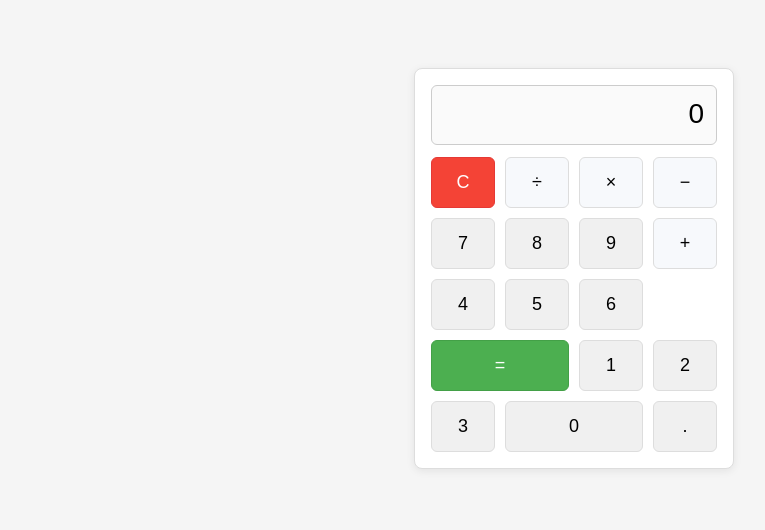
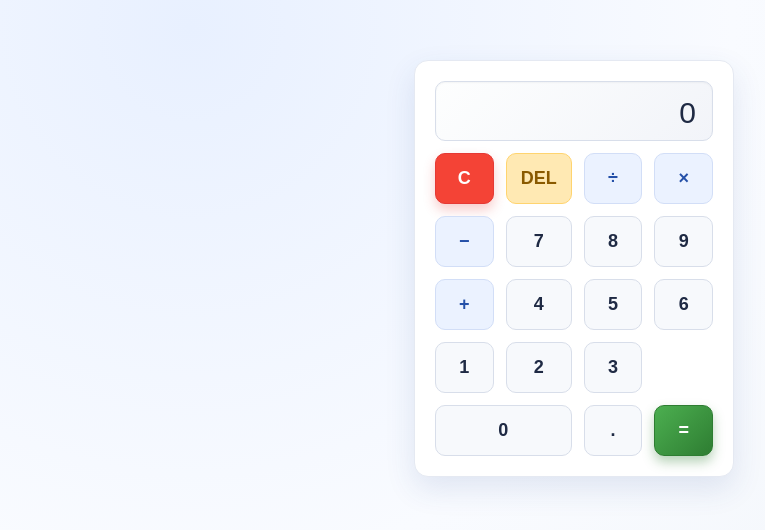
Before and after one commit to tradedgesystem/learning, a plain HTML site: page index.html in a window 1280 px wide. Shown: the part 132-662 px from the top of the page, without its empty margins (66-831 px from the left). Drawn offline with Linux system fonts and the light colour scheme.

Commit message:
Improve calculator layout and controls

```diff
--- a/index.html
+++ b/index.html
@@ -10,7 +10,7 @@
     }
 
     body {
-      background: #f5f5f5;
+      background: radial-gradient(circle at 20% 20%, #e8f0ff, #f9fbff 45%, #eef2f7);
       font-family: Arial, sans-serif;
       display: flex;
       justify-content: center;
@@ -21,66 +21,79 @@
 
     .calculator {
       background: #ffffff;
-      border: 1px solid #ddd;
-      border-radius: 8px;
-      box-shadow: 0 2px 8px rgba(0, 0, 0, 0.08);
+      border: 1px solid #e5e9f2;
+      border-radius: 14px;
+      box-shadow: 0 12px 30px rgba(41, 72, 152, 0.12);
       width: 320px;
-      padding: 16px;
+      padding: 20px;
     }
 
     .display {
       width: 100%;
       height: 60px;
       margin-bottom: 12px;
-      padding: 12px;
-      border: 1px solid #ccc;
-      border-radius: 6px;
-      background: #fafafa;
+      padding: 14px 16px;
+      border: 1px solid #d8deea;
+      border-radius: 10px;
+      background: linear-gradient(135deg, #fdfefe, #f2f4f9);
       text-align: right;
-      font-size: 28px;
+      font-size: 30px;
       overflow: hidden;
       white-space: nowrap;
+      color: #1f2a44;
+      box-shadow: inset 0 1px 2px rgba(0, 0, 0, 0.04);
     }
 
     .buttons {
       display: grid;
       grid-template-columns: repeat(4, 1fr);
-      gap: 10px;
+      gap: 12px;
     }
 
     button {
       padding: 14px;
       font-size: 18px;
-      border: 1px solid #ddd;
-      border-radius: 6px;
-      background: #f0f0f0;
+      border: 1px solid #d8deea;
+      border-radius: 10px;
+      background: #f7f9fc;
       cursor: pointer;
       transition: background 0.2s ease;
+      color: #1f2a44;
+      font-weight: 600;
     }
 
     button:hover {
-      background: #e6e6e6;
+      background: #eef2f9;
     }
 
     button:active {
-      background: #dcdcdc;
+      background: #e2e7f1;
     }
 
     .operator {
-      background: #f7f9fc;
+      background: #ebf2ff;
+      border-color: #d2def7;
+      color: #2450a8;
     }
 
     .equals {
-      background: #4caf50;
+      background: linear-gradient(135deg, #4caf50, #2e7d32);
       color: #fff;
-      border-color: #43a047;
-      grid-column: span 2;
+      border-color: #2e7d32;
+      box-shadow: 0 6px 12px rgba(46, 125, 50, 0.35);
     }
 
     .clear {
       background: #f44336;
       color: #fff;
       border-color: #e53935;
+      box-shadow: 0 6px 12px rgba(229, 57, 53, 0.25);
+    }
+
+    .delete {
+      background: #ffe9b3;
+      border-color: #ffd46f;
+      color: #8a5a00;
     }
   </style>
 </head>
@@ -89,6 +102,7 @@
     <div class="display" id="display">0</div>
     <div class="buttons">
       <button class="clear" data-action="clear">C</button>
+      <button class="delete" data-action="delete">DEL</button>
       <button class="operator" data-action="divide">÷</button>
       <button class="operator" data-action="multiply">×</button>
       <button class="operator" data-action="subtract">−</button>
@@ -101,14 +115,13 @@
       <button data-value="4">4</button>
       <button data-value="5">5</button>
       <button data-value="6">6</button>
-      <button class="equals" data-action="equals">=</button>
-
       <button data-value="1">1</button>
       <button data-value="2">2</button>
       <button data-value="3">3</button>
 
       <button data-value="0" style="grid-column: span 2;">0</button>
       <button data-value=".">.</button>
+      <button data-action="equals" class="equals">=</button>
     </div>
   </div>
 
@@ -126,6 +139,20 @@
       currentInput = '0';
       previousInput = null;
       operator = null;
+      updateDisplay();
+    };
+
+    const deleteLast = () => {
+      if (currentInput === 'Error') {
+        clearAll();
+        return;
+      }
+
+      if (currentInput.length <= 1) {
+        currentInput = '0';
+      } else {
+        currentInput = currentInput.slice(0, -1);
+      }
       updateDisplay();
     };
 
@@ -195,6 +222,11 @@
         return;
       }
 
+      if (action === 'delete') {
+        deleteLast();
+        return;
+      }
+
       if (action === 'equals') {
         calculate();
         return;
```
